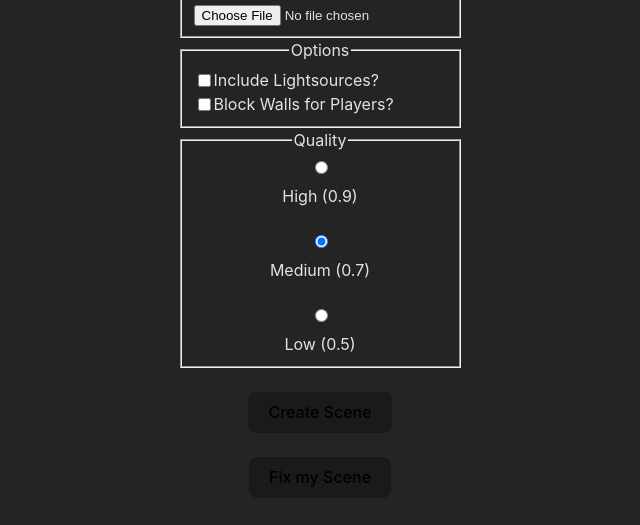
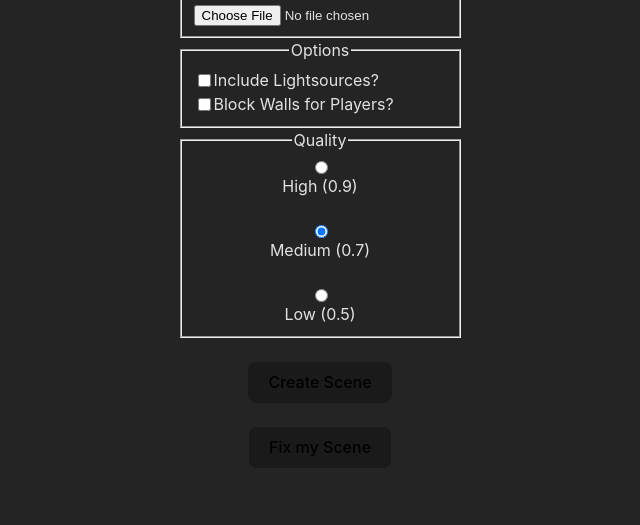
Before and after one commit to nilskk/owlbear-universalvtt-upload, a website built with Vite: page index.html in a window 1280 px wide. Shown: the part 135-660 px from the top of the page, without its empty margins (320-960 px from the left). Built offline with nearby package versions, Linux system fonts and the light colour scheme.

```diff
--- a/index.html
+++ b/index.html
@@ -100,7 +100,7 @@
 </body>
 
 <style>
-  #lightCheckboxDiv, #blockWallsCheckboxDiv, #webpQualityDiv {
+  #lightCheckboxDiv, #blockWallsCheckboxDiv {
     display: flex;
     align-items: center;
     justify-content: flex-start;
@@ -109,10 +109,8 @@
   #webpQualityDiv {
     display: flex;
     flex-direction: column;
-  }
-
-  #webpQualityDiv input[type="radio"] {
-    margin-bottom: 10px;
+    align-items: center;
+    justify-content: flex-start;
   }
 </style>
 
```
